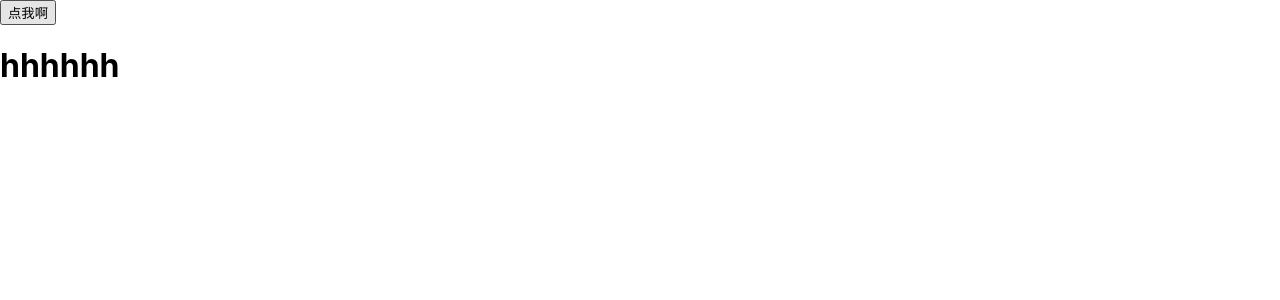
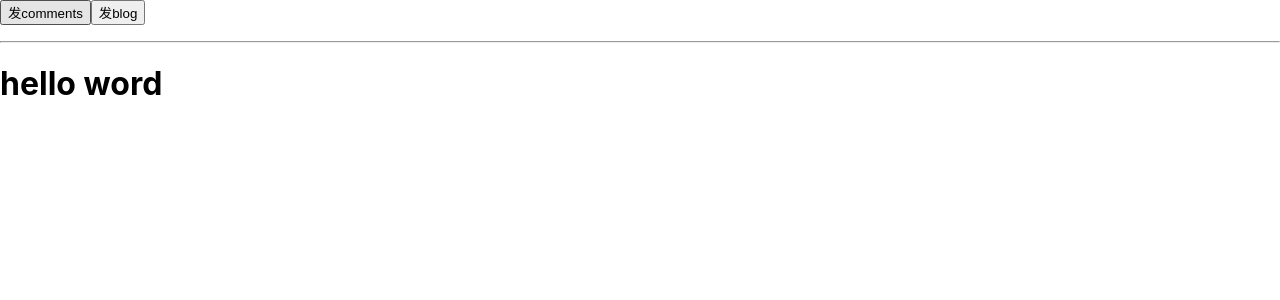
Before and after one commit to xlk1995/react-demo, a React (Create React App) app: page / in a window 1280 px wide. Shown: the top 300 px of the page. Built offline with nearby package versions, Linux system fonts and the light colour scheme.

Commit message:
feat: HOC

```diff
--- a/package.json
+++ b/package.json
@@ -6,6 +6,7 @@
     "@testing-library/jest-dom": "^5.17.0",
     "@testing-library/react": "^13.4.0",
     "@testing-library/user-event": "^13.5.0",
+    "hoist-non-react-statics": "^3.3.2",
     "react": "^18.2.0",
     "react-dom": "^18.2.0",
     "react-scripts": "5.0.1",
--- /dev/null
+++ b/src/Bus.js
@@ -0,0 +1,30 @@
+class Bus {
+  list = null;
+  constructor() {
+    this.list = {};
+  }
+
+  on = (name, fn) => {
+    const eventList = this.list[name] || [];
+    eventList.push(fn);
+    this.list[name] = eventList;
+  };
+
+  emit = (name, ...args) => {
+    const eventList = this.list[name] || [];
+    eventList.map((event) => event.apply(this, args));
+  };
+
+  off = (name, fn) => {
+    const eventList = this.list[name] || [];
+    const index = eventList.indexOf(fn);
+    if (index < 0) {
+      return;
+    }
+    eventList.splice(index, 1);
+    this.list[name] = eventList;
+  };
+}
+const bus = new Bus();
+
+export default bus;
--- a/src/index.js
+++ b/src/index.js
@@ -1,34 +1,128 @@
 import React from "react";
 import ReactDOM from "react-dom/client";
 import "./index.css";
+import bus from "./Bus";
+import hoistNonReactStatic from "hoist-non-react-statics";
 
-const Test = React.forwardRef((props, ref) => {
-  return (
-    <div>
-      <button ref={ref}>点我啊</button>
-      {props.children}
-    </div>
-  );
+class Comments extends React.Component {
+  render() {
+    return (
+      <ul>
+        {this.props.data.map((item, index) => (
+          <li key={index}>{item}</li>
+        ))}
+      </ul>
+    );
+  }
+}
+class Blog extends React.Component {
+  render() {
+    return <div>{this.props.data}</div>;
+  }
+}
+
+// 高阶组件
+function withCommentsAndBlog(Comp, selectData) {
+  class logic extends React.Component {
+    constructor(props) {
+      super(props);
+      this.state = {
+        data: selectData(""),
+      };
+    }
+    handleChange = (msg) => {
+      this.setState({
+        data: selectData(msg),
+      });
+    };
+    componentDidMount() {
+      bus.on(this.props.type, this.handleChange);
+    }
+    componentWillUnmount() {
+      bus.off(this.props.type, this.handleChange);
+    }
+    render() {
+      return <Comp data={this.state.data} {...this.props} />;
+    }
+  }
+  return logic;
+}
+const commentsList = [],
+  blogList = [];
+const CommentsSub = withCommentsAndBlog(Comments, (msg) => {
+  if (!msg) {
+    return [];
+  }
+  commentsList.push(msg);
+  return commentsList;
+});
+const BlogSub = withCommentsAndBlog(Blog, (msg) => {
+  blogList.push(msg);
+  return blogList;
 });
 
 class App extends React.Component {
   constructor(props) {
     super(props);
-    this.ref = React.createRef();
+    this.state = {
+      commentsList: [],
+      blogList: [],
+    };
+    this.hellRef = React.createRef();
   }
+
   componentDidMount() {
-    console.log(this.ref, "=========");
+    console.log(this.hellRef, "hello");
   }
+  postComments = (msg = 0) => {
+    msg++;
+
+    bus.emit("comment", msg);
+  };
+  postBlog = (msg = 1) => {
+    msg++;
+    bus.emit("blog", msg);
+  };
   render() {
     return (
       <div>
-        <Test ref={this.ref}>
-          <h1>hhhhhh</h1>
-        </Test>
+        <div>
+          <button onClick={() => this.postComments(1)}>发comments</button>
+          <button onClick={() => this.postBlog(2)}>发blog</button>
+        </div>
+        <div>
+          <CommentsSub type="comment" />
+          <hr />
+          <BlogSub type="blog" />
+          <HelleSub ref={this.hellRef} />
+        </div>
       </div>
     );
   }
 }
+
+class Hello extends React.Component {
+  static getName = () => {};
+  render() {
+    return <h1>hello word</h1>;
+  }
+}
+
+function withHello(Comp) {
+  class App extends React.Component {
+    render() {
+      const { forwardRef, ...rest } = this.props;
+
+      return <Comp ref={forwardRef} {...rest} />;
+    }
+  }
+  hoistNonReactStatic(App, Comp);
+  return React.forwardRef((props, ref) => <App {...props} forwardRef={ref} />);
+}
+
+const HelleSub = withHello(Hello);
+console.log(Hello.getName);
+console.log(HelleSub.getName);
 
 const root = ReactDOM.createRoot(document.getElementById("root"));
 root.render(
```
Also changed, not shown: 2 other files (tests, documents, lock files or other folders).
